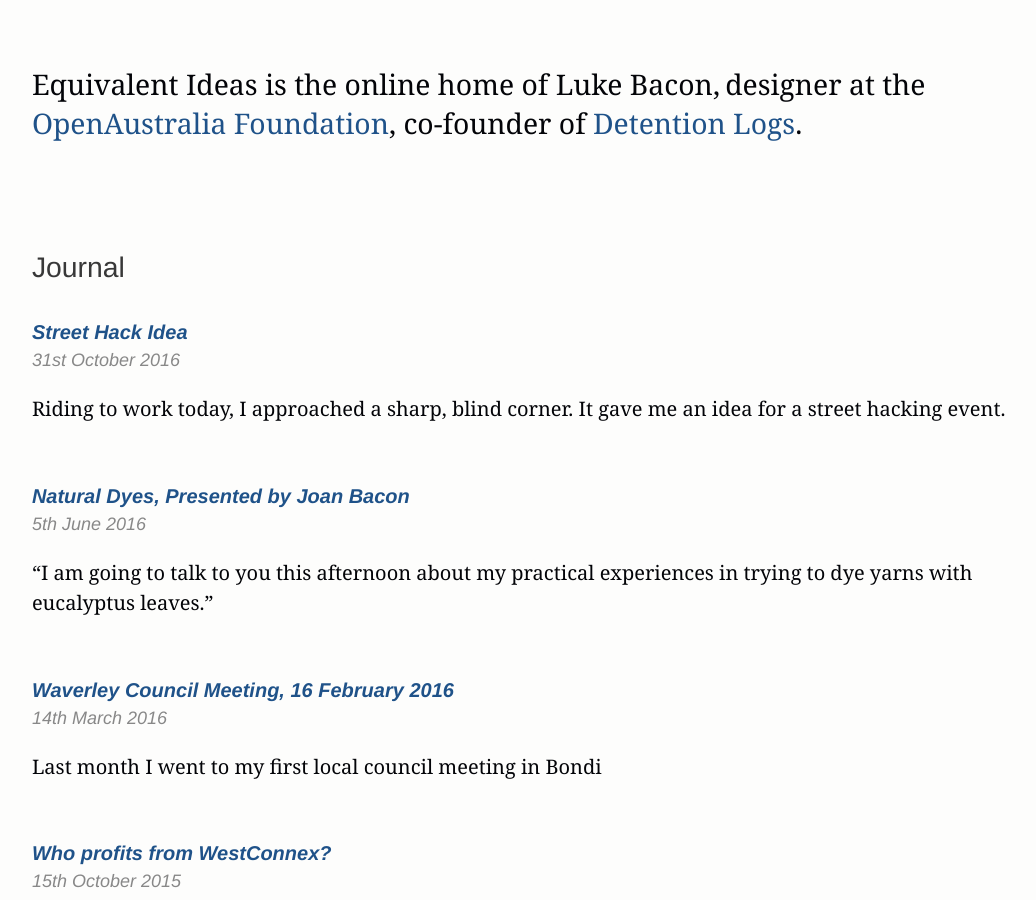
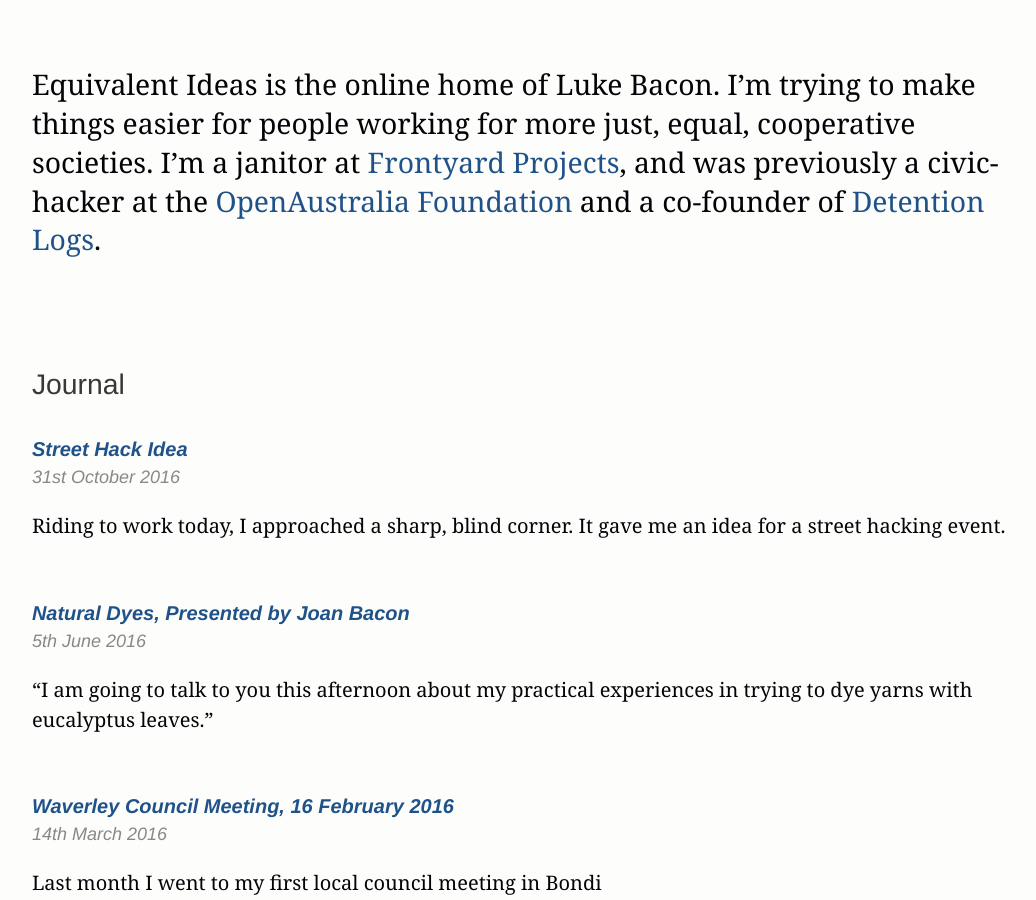
Before and after one commit to equivalentideas/home, a Jekyll site: the page built from index.html, in a window 1280 px wide and 900 px high. Shown: the whole window, without its empty margins (113-1149 px from the left). Built offline with Jekyll 4.4.1, drawn with Linux system fonts in a browser that asks for light colours; nearby versions of some CDN libraries.

Commit message:
Update bio since leaving OpenAustralia Foundation

```diff
--- a/_includes/short-about.html
+++ b/_includes/short-about.html
@@ -1 +1 @@
-<a href="{{ site.url }}" title="Equivalent Ideas is the online home of Luke Bacon." class="h-card fn">Luke Bacon</a> is a designer at the <a href="https://www.openaustraliafoundation.org.au/" title="Transforming Australia's democracy.">OpenAustralia Foundation</a> and co-founder of <a href="http://detentionlogs.com.au" title="An independent project to publish data, documents and investigations that reveal new perspectives on conditions and events inside immigration detention." class="u-url">Detention Logs</a>, based in Sydney, Australia.
+<a href="{{ site.url }}" class="u-url url">Equivalent Ideas</a> is the online home of Luke Bacon. I’m trying to make things easier for people working for more just, equal, cooperative societies. I’m a janitor at <a href="http://www.frontyardprojects.org/">Frontyard Projects</a>, and was previously a civic-hacker at the <a href="https://www.openaustraliafoundation.org.au/">OpenAustralia Foundation</a> and a co&#8209;founder of <a href="http://detentionlogs.com.au" title="An independent project to publish data, documents and investigations that reveal new perspectives on conditions and events inside immigration detention.">Detention Logs</a>.
--- a/index.html
+++ b/index.html
@@ -7,7 +7,15 @@
 ---
 
 <header class="site-intro">
-    <h1><a href="http://equivalentideas.com" class="u-url url">Equivalent Ideas</a> is the online home of <span class="p-name fn">Luke Bacon</span>,</h1> <span class="roles"><span class="role-collagraph">designer at the <a href="https://www.openaustraliafoundation.org.au/" class="u-url org">OpenAustralia Foundation</a></span>, <span class="role-detentionlogs">co&#8209;founder of <a href="http://detentionlogs.com.au" title="An independent project to publish data, documents and investigations that reveal new perspectives on conditions and events inside immigration detention.">Detention Logs</a>.</span></span>
+  <h1>
+    <a href="http://equivalentideas.com" class="u-url url">Equivalent Ideas</a> is the online home of <span class="p-name fn">Luke Bacon</span>.
+  </h1>
+  <span class="roles">
+    I’m trying to make things easier for people working for more just, equal, cooperative societies.
+    I’m a janitor at <a href="http://www.frontyardprojects.org/" class="u-url org">Frontyard Projects</a>,
+    and was previously a civic-hacker at the <a href="https://www.openaustraliafoundation.org.au/" class="u-url org">OpenAustralia Foundation</a>
+    and a co&#8209;founder of <a href="http://detentionlogs.com.au" title="An independent project to publish data, documents and investigations that reveal new perspectives on conditions and events inside immigration detention.">Detention Logs</a>.
+  </span>
 </header>
 
 <section id="journal" class="journal-list">
```
